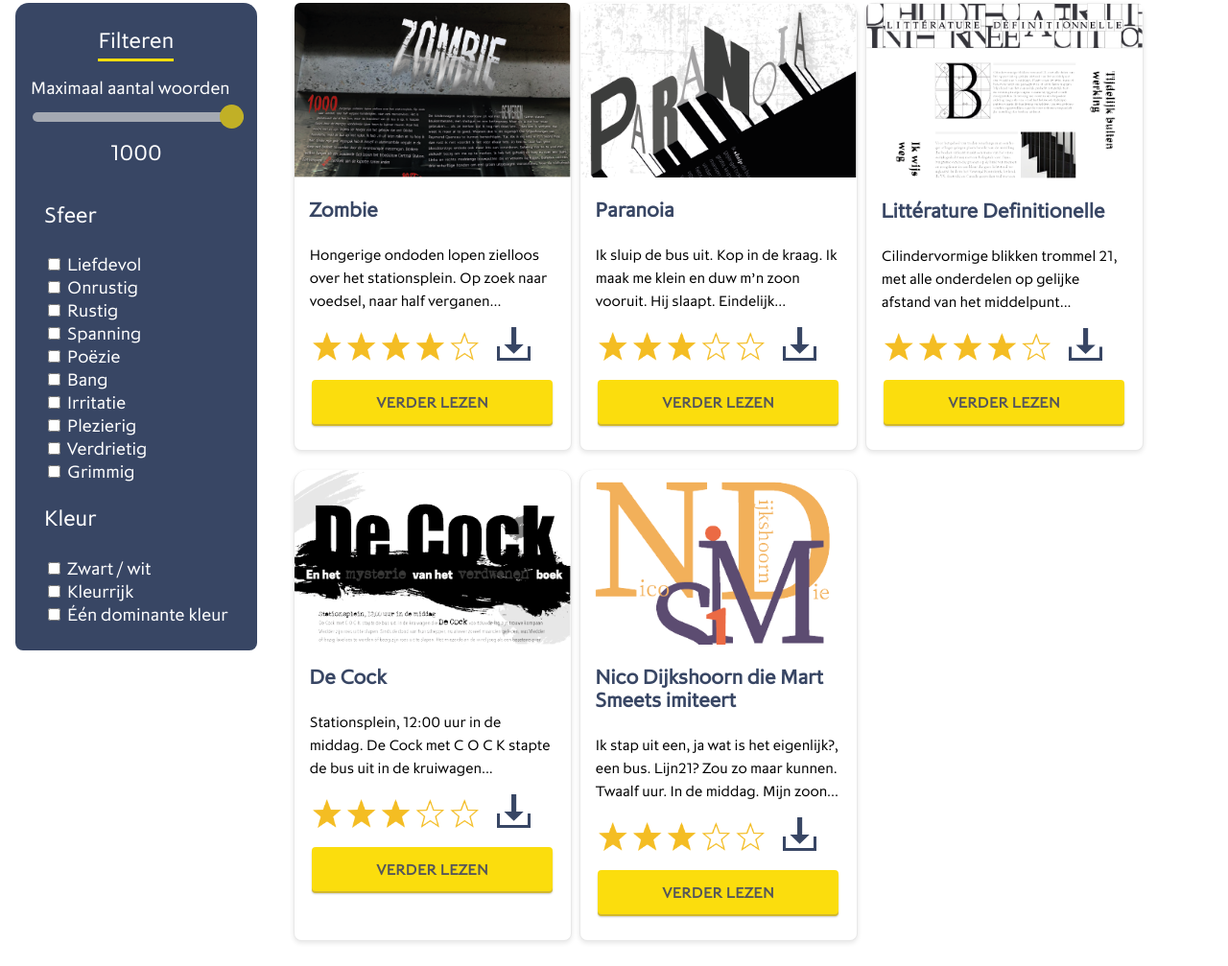
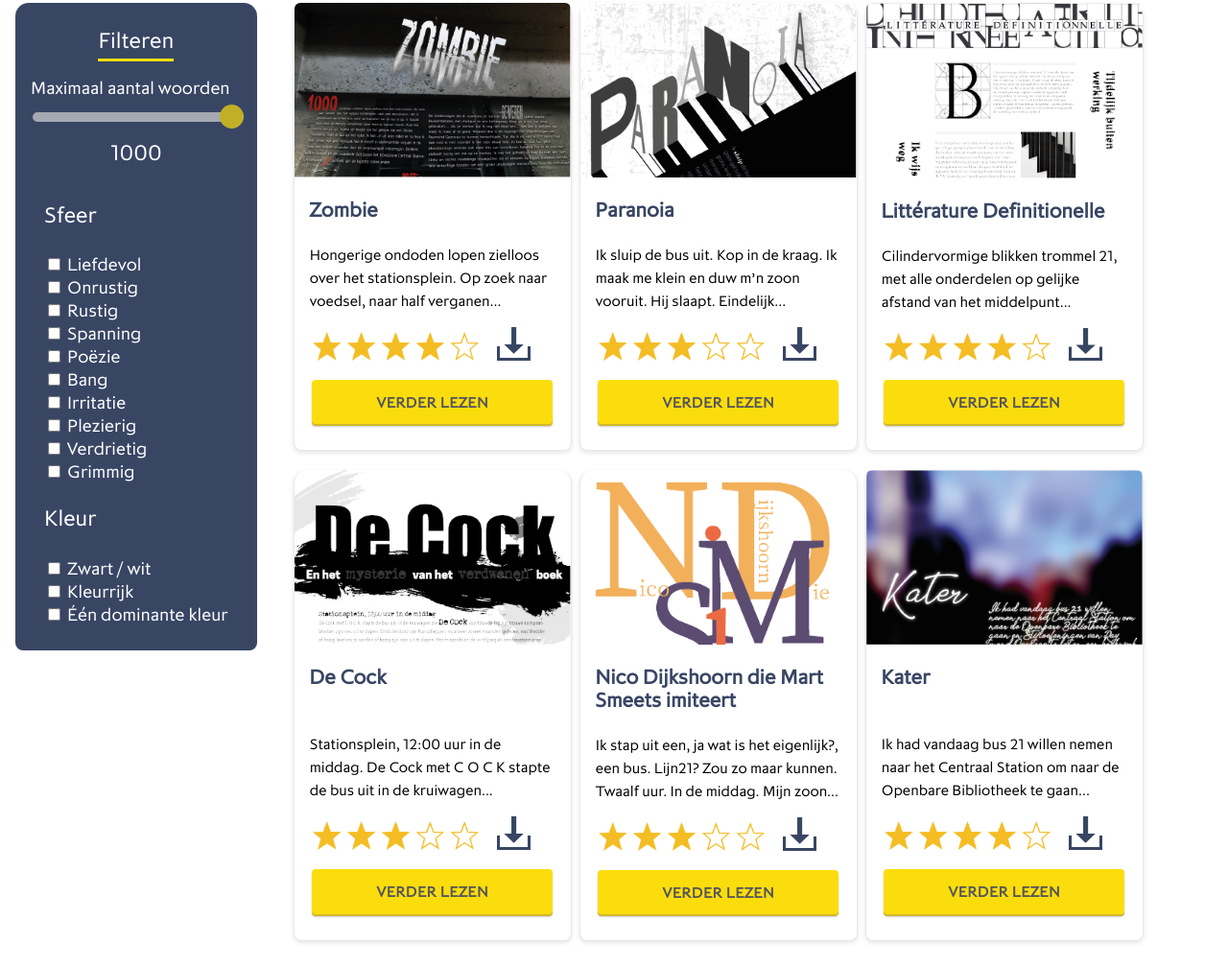
Before and after one commit to StefanGerrits2/blokweb, a plain HTML site: page index.html in a window 1280 px wide. Shown: the part 559-1566 px from the top of the page at 96% size. Drawn offline with Linux system fonts and the light colour scheme; files whose address does not match are found by name.

Commit message:
eindproduct af

```diff
--- a/css/styles.css
+++ b/css/styles.css
@@ -22,6 +22,7 @@ header {
 header p {
 	width: 9.2em;
 	margin: 0.5em 0em 0em auto;
+	cursor: pointer;
 }
 
 header img {
@@ -167,6 +168,7 @@ main p {
 }
 
 .article {
+	/*aantal elementen van Eurostar website*/
 	width: 100%;
 	margin: 10px 4px;
 	box-shadow: rgba(0, 0, 0, 0.1) 0px 2px 5px 0px;
@@ -199,6 +201,7 @@ main p {
 
 /*buttons*/
 button {
+	/*aantal elementen van Eurostar website*/
 	color: #56575b;
 	background-color: #fbdd0d;
 	border: none;
@@ -218,6 +221,7 @@ li a, button {
 }
 
 .verderlezen {
+	/*aantal elementen van Eurostar website*/
 	color: #56575b;
 	background-color: #fbdd0d;
 	border: none;
@@ -242,7 +246,8 @@ body button:nth-child(7) {
 	width: 10em;
 	bottom: 0.1em;
 	left: 50%;
-	margin-left: -5em; /*bron: https://stackoverflow.com/questions/2005954/center-a-positionfixed-element */
+	margin-left: -5em;
+	/*bron: https://stackoverflow.com/questions/2005954/center-a-positionfixed-element */
 }
 
 fieldset button {
@@ -530,6 +535,10 @@ h2.blue {
 		grid-column-end: 2;
 		margin-left: 13%;
 	}
+	.article:nth-of-type(4) h2,
+	.article:nth-of-type(6) h2 {
+	height: 2.15em;
+    }
 	#downloaden,
 	#voegtoe {
 		width: 75%;
--- a/index.html
+++ b/index.html
@@ -116,7 +116,7 @@
 			<a class="verderlezen" href="#">Verder lezen</a>
 		</article>
 		<article class="article">
-			<a href="verhaal.html"><img class="verhaal" src="images/nicodijkshoorn.png" alt="verhaal4"></a>
+			<a href="verhaal.html"><img class="verhaal" src="images/nicodijkshoorn.png" alt="verhaal5"></a>
 			<h2>Nico Dijkshoorn die Mart Smeets imiteert</h2>
 			<p>Ik stap uit een, ja wat is het eigenlijk?, een bus. Lijn21? Zou zo maar kunnen. Twaalf uur. In de middag. Mijn zoon...</p>
 			<img class="stars" src="images/stars3.png" alt="driesterren">
@@ -125,6 +125,16 @@
 			</a>
 			<a class="verderlezen" href="verhaal.html">Verder lezen</a>
 		</article>
+		<article class="article">
+			<img class="verhaal" src="images/kater.png" alt="verhaal6">
+			<h2>Kater</h2>
+			<p>Ik had vandaag bus 21 willen nemen naar het Centraal Station om naar de Openbare Bibliotheek te gaan...</p>
+			<img class="stars" src="images/stars4.png" alt="viersterren">
+			<a href="images/download.png" download>
+			 <img class="download" src="images/download.svg" alt="download">
+			</a>
+			<a class="verderlezen" href="#">Verder lezen</a>
+		</article>
 	</main>
 
     <button id="openfilter">Filteren</button>
--- a/js/verhaal.js
+++ b/js/verhaal.js
@@ -17,7 +17,7 @@ function terug() {
 /*animatie favorieten tabje en titel verhaal*/
 function favoriet(){
     if (hartje == "roze") {
-		setTimeout(terug, 2500);
+		setTimeout(terug, 2500); /*delay toevoegen om animatie opnieuw uit te voeren*/
 	    favorietnav.classList.toggle("rood");
 	    h2.classList.toggle("red");
         afbeelding.src = "images/toegevoegd1.svg";
```
Also changed, not shown: verhaal.html (+2 -2 lines), images/kater.png (added).
